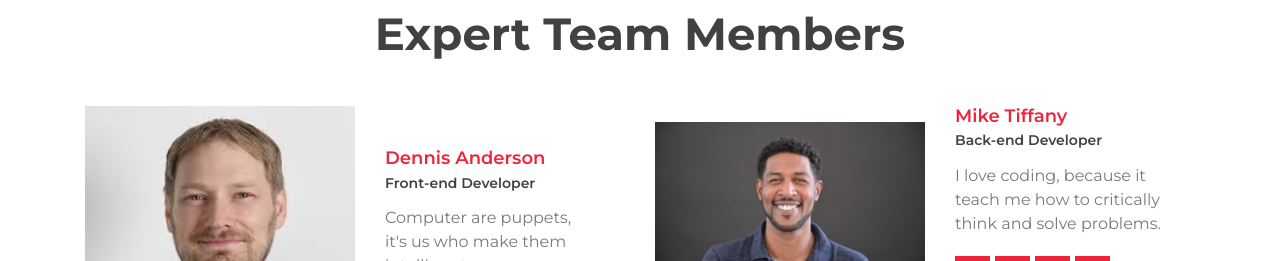
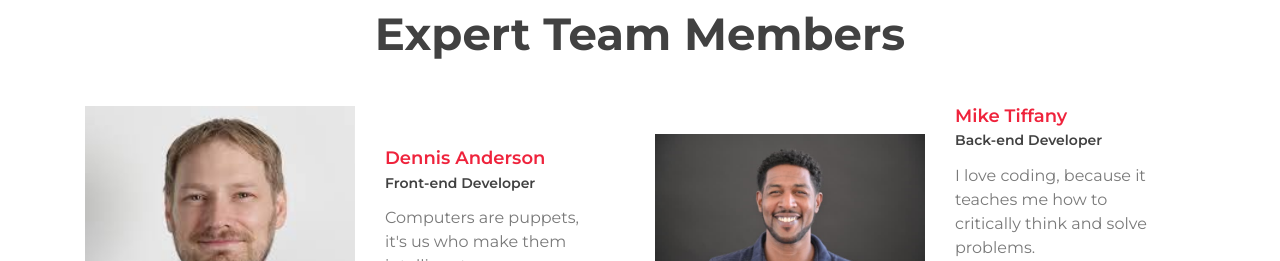
Before and after one commit to henybeza/boshe, a plain HTML site: page index.html in a window 1280 px wide. Shown: the part 4513-4774 px from the top of the page. Drawn offline with nearby package versions, Linux system fonts and the light colour scheme.

Commit message:
Update index.html

```diff
--- a/index.html
+++ b/index.html
@@ -392,7 +392,7 @@ to make it a Full Stack Application.</p>
                                 <h2>Dennis Anderson </h2>
                                 <h4>Front-end Developer</h4>
                                 <p>
-                                   Computer are puppets, it's us who make them intelligent.
+                                   Computers are puppets, it's us who make them intelligent.
                                 </p>
                                 <div class="team-social">
                                     <a class="btn" href=""><i class="fab fa-twitter"></i></a>
@@ -412,7 +412,7 @@ to make it a Full Stack Application.</p>
                                 <h2>Mike Tiffany</h2>
                                 <h4>Back-end Developer</h4>
                                 <p>
-                                   I love coding, because it teach me how to critically think and solve problems.
+                                   I love coding, because it teaches me how to critically think and solve problems.
                                 </p>
                                 <div class="team-social">
                                     <a class="btn" href=""><i class="fab fa-twitter"></i></a>
```
